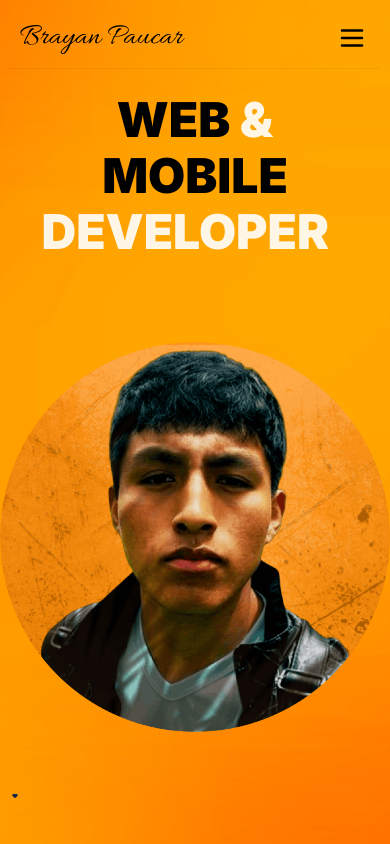
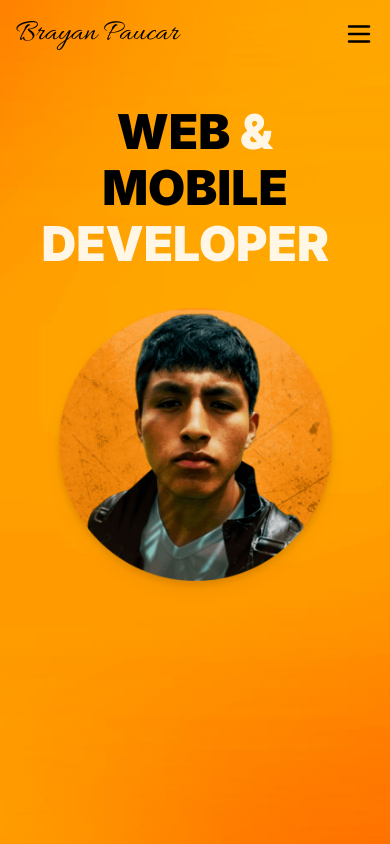
Before and after one commit to kralion/portfolio, a React (Vite) app: page / in a window 390 px wide. Shown: the top 844 px of the page. Built offline with nearby package versions, Linux system fonts and the light colour scheme; the HTML template or start-up script is replaced by a standard one; a web font is replaced by a local one.

Commit message:
Update styling and icons in App.jsx and Home.jsx

```diff
--- a/src/App.jsx
+++ b/src/App.jsx
@@ -6,7 +6,7 @@ import Contact from "./pages/Contact";
 import { Element } from "react-scroll";
 function App() {
   return (
-    <div className="App">
+    <div className="App  overflow-x-hidden">
       <Element name="home">
         <Home />
       </Element>
--- a/src/components/ScrollAnimation.jsx
+++ b/src/components/ScrollAnimation.jsx
@@ -13,7 +13,7 @@ const defaultOptions = {
 
 export default function ScrollAnimation() {
   return (
-    <div className="absolute bottom-5  flex justify-center">
+    <div className="absolute bottom-5 hidden  lg:flex justify-center">
       <Lottie options={defaultOptions} height={30} width={30} />
     </div>
   );
--- a/src/pages/Home.jsx
+++ b/src/pages/Home.jsx
@@ -30,12 +30,12 @@ export default function Home() {
     {
       name: "Home",
       label: "home",
-      icon: <HomeIcon size={15} />,
+      icon: <HomeIcon size={15} className="mb-0.5" />,
     },
     {
       name: "About Me",
       label: "about",
-      icon: <User size={15} />,
+      icon: <User size={15} className="mb-1" />,
     },
     {
       name: "My Tech Stack",
@@ -45,13 +45,13 @@ export default function Home() {
     {
       name: "Experience",
       label: "experience",
-      icon: <Briefcase size={15} />,
+      icon: <Briefcase size={15} className="mb-0.5" />,
       delay: 400,
     },
     {
-      name: "Contact Me",
+      name: "Contact",
       label: "contact",
-      icon: <Phone size={15} />,
+      icon: <Phone size={15} className="" />,
     },
   ];
   const scroller = scrollSpy;
@@ -90,19 +90,15 @@ export default function Home() {
           backgroundRepeat: "no-repeat",
           backgroundPosition: "center",
         }}
-        className="pb-20 mb-2 relative h-screen w-full flex flex-col lg:justify-center lg:items-center"
+        className="pb-20 mb-2 min-h-[100dvh] flex flex-col space-y-10 lg:justify-center items-center"
       >
         <header
           data-aos="fade-in"
           data-aos-duration="1000"
           data-aos-delay="200"
-          className=" lg:hidden fixed lg:top-0 p-3 m-2  z-50 flex justify-between w-[95%] backdrop-blur-md bg-transparent border-b border-black/5  gap-16 items-center lg:p-10 lg:px-28"
+          className="flex lg:hidden w-full justify-between  items-center"
         >
-          <span className=" lg:block hidden text-6xl  font-Allura">
-            Brayan Paucar
-          </span>
-          <div className="flex lg:hidden  justify-between w-full items-center">
-            <span className="text-3xl lg:text-6xl  font-Allura">
+          <span className="text-3xl m-4 lg:text-6xl   font-Allura">
             Brayan Paucar
           </span>
 
@@ -117,7 +113,7 @@ export default function Home() {
           >
             <MenuHandler>
               <div
-                  className={` transition ease-in-out duration-500 transform ${
+                className={` transition ease-in-out duration-500 m-4 transform ${
                   openMenu ? "rotate-0" : "rotate-180"
                 }`}
               >
@@ -125,14 +121,14 @@ export default function Home() {
               </div>
             </MenuHandler>
 
-              <MenuList className="h-[90%] backdrop-blur-md  bg-white/90  rounded-lg border-none flex flex-col mx-2 mt-4 justify-center items-start gap-3 w-[95%] ">
+            <MenuList className="  bg-orange-100  rounded-lg border-none mt-4  w-screen   ">
               {navLinks.map((link, index) => (
                 <MenuItem
                   key={index}
                   onClick={() => handleSelectMobileMenu(link.label)}
                   className={`p-4 flex gap-2 items-center  text-zinc-700 justify-center ${
                     activeLink === link.label
-                        ? "active:opacity-80 bg-orange-400 text-black"
+                      ? "active:opacity-80  bg-orange-400 text-black"
                       : ""
                   }`}
                 >
@@ -142,7 +138,7 @@ export default function Home() {
               ))}
             </MenuList>
           </Menu>
-          </div>
+
           <nav className="font-Source-Sans-Pro hidden lg:inline font-semibold tracking-wide ">
             <ul className="flex gap-3">
               {Socials.map((social, index) => (
@@ -197,7 +193,7 @@ export default function Home() {
             </ul>
           </nav>
         </header>
-        <div className="flex  justify-center items-center lg:flex-row gap-10 lg:gap-0 flex-col-reverse lg:justify-between  lg:mx-28 mt-24 lg:mt-0 font-Inter ">
+        <div className="flex  justify-center items-center lg:flex-row gap-10 lg:gap-0 flex-col-reverse lg:justify-between  lg:mx-28 mt-16 lg:mt-0 font-Inter ">
           <div data-aos="fade-in" data-aos-duration="1000" data-aos-delay="200">
             <div className="flex flex-col gap-2 font-bold text-center text-5xl lg:text-6xl">
               <span>
@@ -226,18 +222,14 @@ export default function Home() {
             </div>
           </div>
         </div>
-        {/* <img
-          className=" hidden lg:flex absolute bottom-4 left-1/2  animate-bounce transform -translate-x-1/2 text-black/70 "
-          src={DownIcon}
-          alt="downIcon"
-        /> */}
+
         <ScrollAnimation />
 
         <img
           data-aos="fade-in"
           data-aos-duration="1500"
           data-aos-delay="300"
-          className="absolute lg:hidden  lg:bottom-0 lg:rounded-none rounded-full  bottom-28 mx-auto lg:right-0"
+          className=" lg:hidden w-[70%]  drop-shadow-lg   "
           src={profilePic}
           alt="profilePic"
         />
```
Lines whose indentation alone changed are shown as unchanged.
